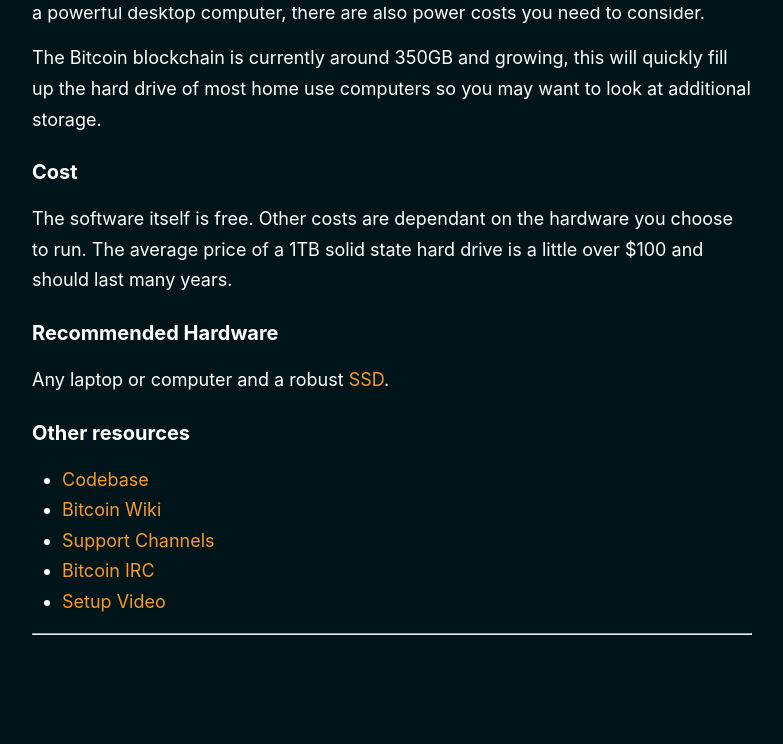
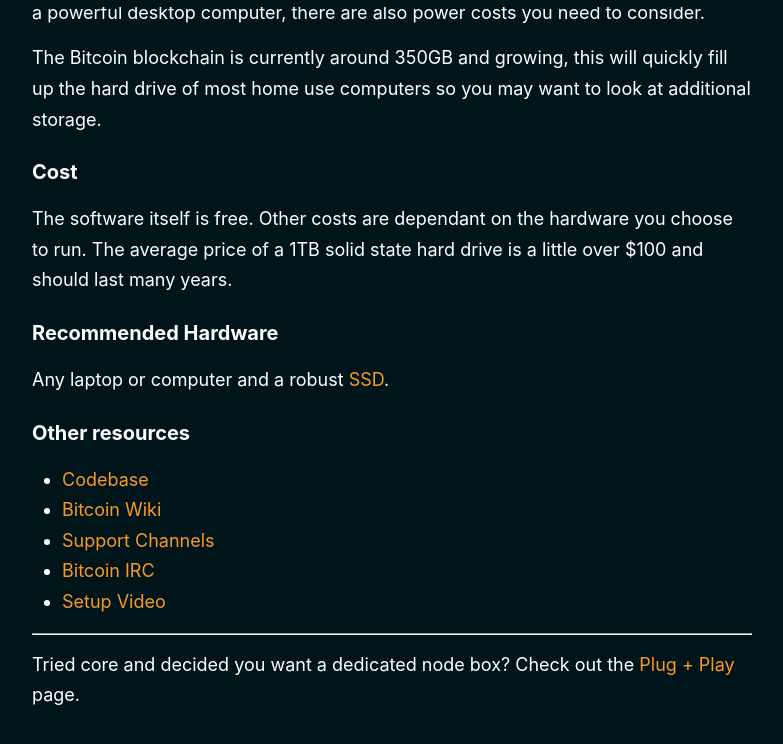
Before and after one commit to BitcoinQnA/node-guide, a Jekyll site: the page built from _pages/core.md, in a window 1280 px wide and 900 px high, scrolled down 1324 px. Shown: the top 744 px of the window, without its empty margins (248-1031 px from the left). Built offline with Jekyll 4.4.1, drawn with Linux system fonts in a browser that asks for light colours.

Commit message:
Update core.md

```diff
--- a/_pages/core.md
+++ b/_pages/core.md
@@ -45,3 +45,5 @@
 * [Setup Video](https://www.youtube.com/watch?v=xc_TxlByxeY)
 
 ***
+
+Tried core and decided you want a dedicated node box? Check out the [Plug + Play](/plug-and-play/) page.
```
